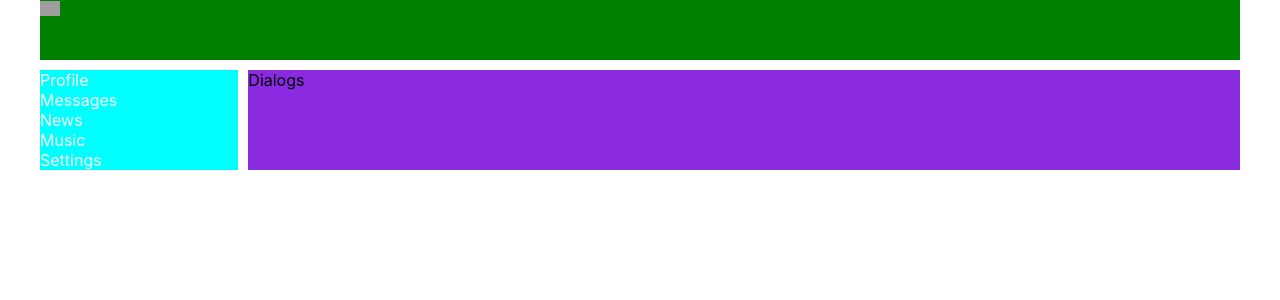
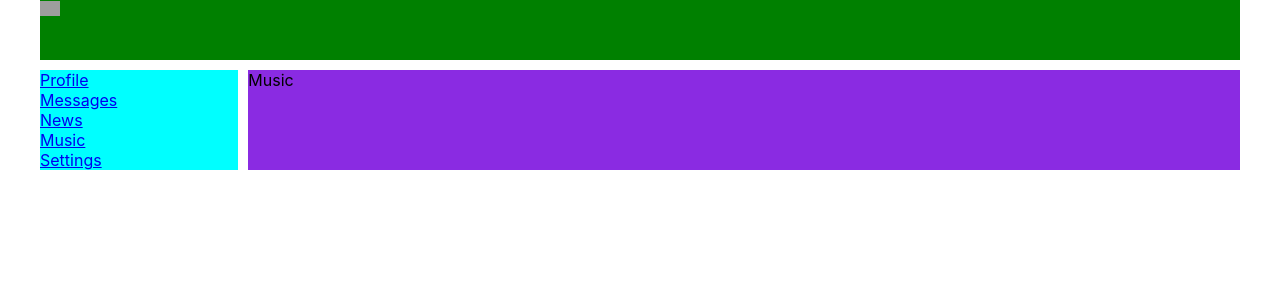
Before and after one commit to NovikovRomanV/social-network-two, a React (Create React App) app: page /music in a window 1280 px wide. Shown: the top 300 px of the page. Built offline with nearby package versions, Linux system fonts and the light colour scheme; grey boxes are pictures that could not be loaded.

Commit message:
add Route and components News, Music, Settings.

```diff
--- a/package.json
+++ b/package.json
@@ -10,8 +10,10 @@
     "@types/node": "^12.0.0",
     "@types/react": "^16.9.0",
     "@types/react-dom": "^16.9.0",
+    "@types/react-router-dom": "^5.1.5",
     "react": "^16.13.1",
     "react-dom": "^16.13.1",
+    "react-router-dom": "^5.2.0",
     "react-scripts": "3.4.2",
     "typescript": "~3.7.2"
   },
--- a/src/App.tsx
+++ b/src/App.tsx
@@ -4,17 +4,26 @@
 import NavBar from "./components/Navbar/Navbar";
 import Profile from "./components/Profile/Profile";
 import Dialogs from "./components/Dialogs/Dialogs";
+import {BrowserRouter, Route} from 'react-router-dom';
+import News from "./components/News/News";
+import Music from "./components/Music/Music";
+import Settings from "./components/Settings/Settings";
 
 function App() {
     return (
-        <div className='app-wrapper'>
-            <Header/>
-            <NavBar/>
-            <div className='app-wrapper-content'>
-                <Dialogs/>
+        <BrowserRouter>
+            <div className='app-wrapper'>
+                <Header/>
+                <NavBar/>
+                <div className='app-wrapper-content'>
+                    <Route path='/dialogs' component={Dialogs}/>
+                    <Route path='/profile' component={Profile}/>
+                    <Route path='/news' component={News}/>
+                    <Route path='/music' component={Music}/>
+                    <Route path='/settings' component={Settings}/>
+                </div>
             </div>
-            {/*<Profile/>*/}
-        </div>
+        </BrowserRouter>
     );
 }
 
--- /dev/null
+++ b/src/components/Music/Music.tsx
@@ -0,0 +1,12 @@
+import React from "react";
+import s from "./Music.module.css";
+
+const Music = () => {
+    return (
+        <div>
+            Music
+        </div>
+    )
+}
+
+export default Music;
--- a/src/components/Navbar/Navbar.module.css
+++ b/src/components/Navbar/Navbar.module.css
@@ -6,3 +6,7 @@
 .item {
     color: white;
 }
+
+.active {
+    color: gold;
+}
--- a/src/components/Navbar/Navbar.tsx
+++ b/src/components/Navbar/Navbar.tsx
@@ -5,19 +5,19 @@
     return (
         <nav className={s.nav}>
             <div className={s.item}>
-                <a>Profile</a>
+                <a href="/profile">Profile</a>
+            </div>
+            <div className={`${s.item} ${s.active}`}>
+                <a href="/dialogs">Messages</a>
             </div>
             <div className={s.item}>
-                <a>Messages</a>
+                <a href="/news">News</a>
             </div>
             <div className={s.item}>
-                <a>News</a>
+                <a href="/music">Music</a>
             </div>
             <div className={s.item}>
-                <a>Music</a>
-            </div>
-            <div className={s.item}>
-                <a>Settings</a>
+                <a href="/settings">Settings</a>
             </div>
         </nav>
     )
--- /dev/null
+++ b/src/components/News/News.tsx
@@ -0,0 +1,12 @@
+import React from "react";
+import s from "./News.module.css";
+
+const News = () => {
+    return (
+        <div>
+            News
+        </div>
+    )
+}
+
+export default News;
--- /dev/null
+++ b/src/components/Settings/Settings.tsx
@@ -0,0 +1,12 @@
+import React from "react";
+import s from "./Settings.module.css";
+
+const Settings = () => {
+    return (
+        <div>
+            Settings
+        </div>
+    )
+}
+
+export default Settings;
```
Also changed, not shown: src/components/Music/Music.module.css (added), src/components/News/News.module.css (added), src/components/Settings/Settings.module.css (added), 1 other file (tests, documents, lock files or other folders).
